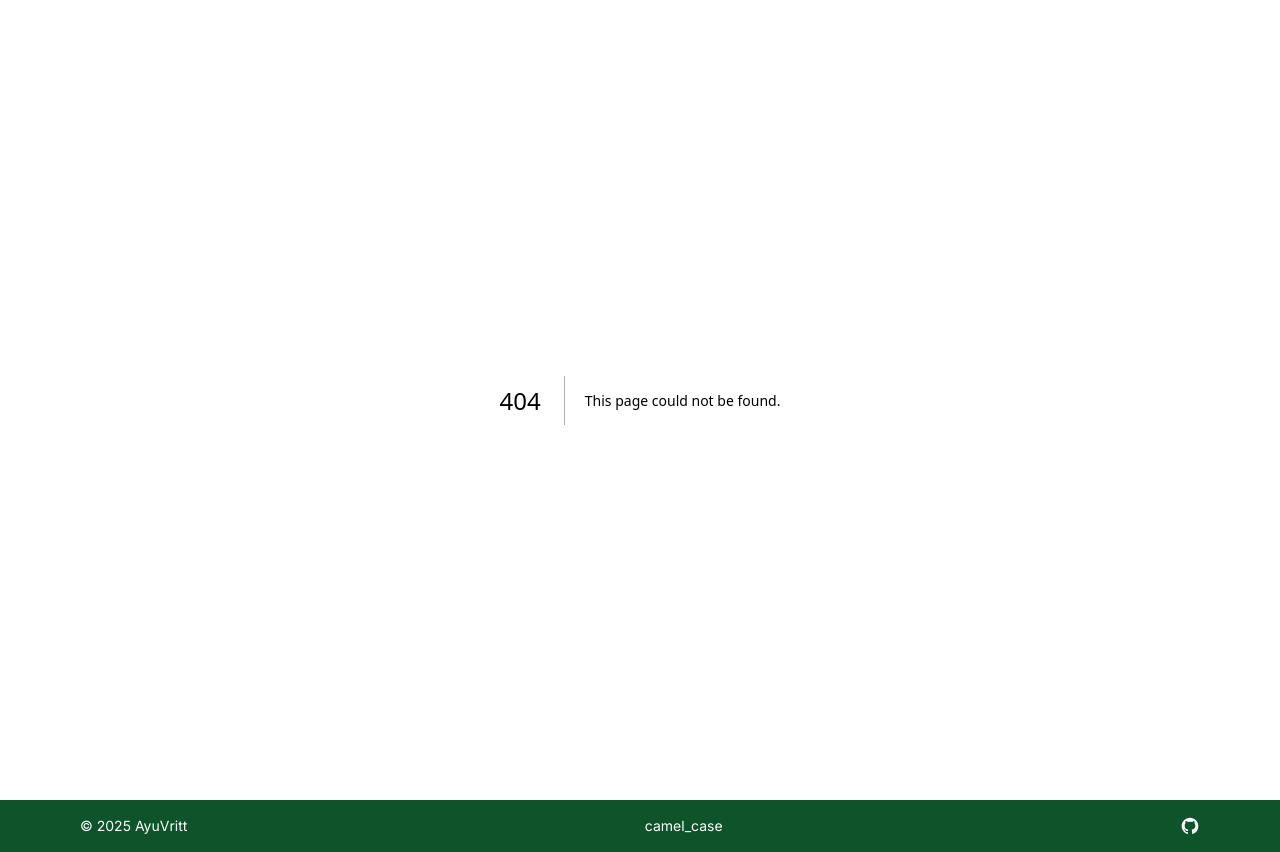
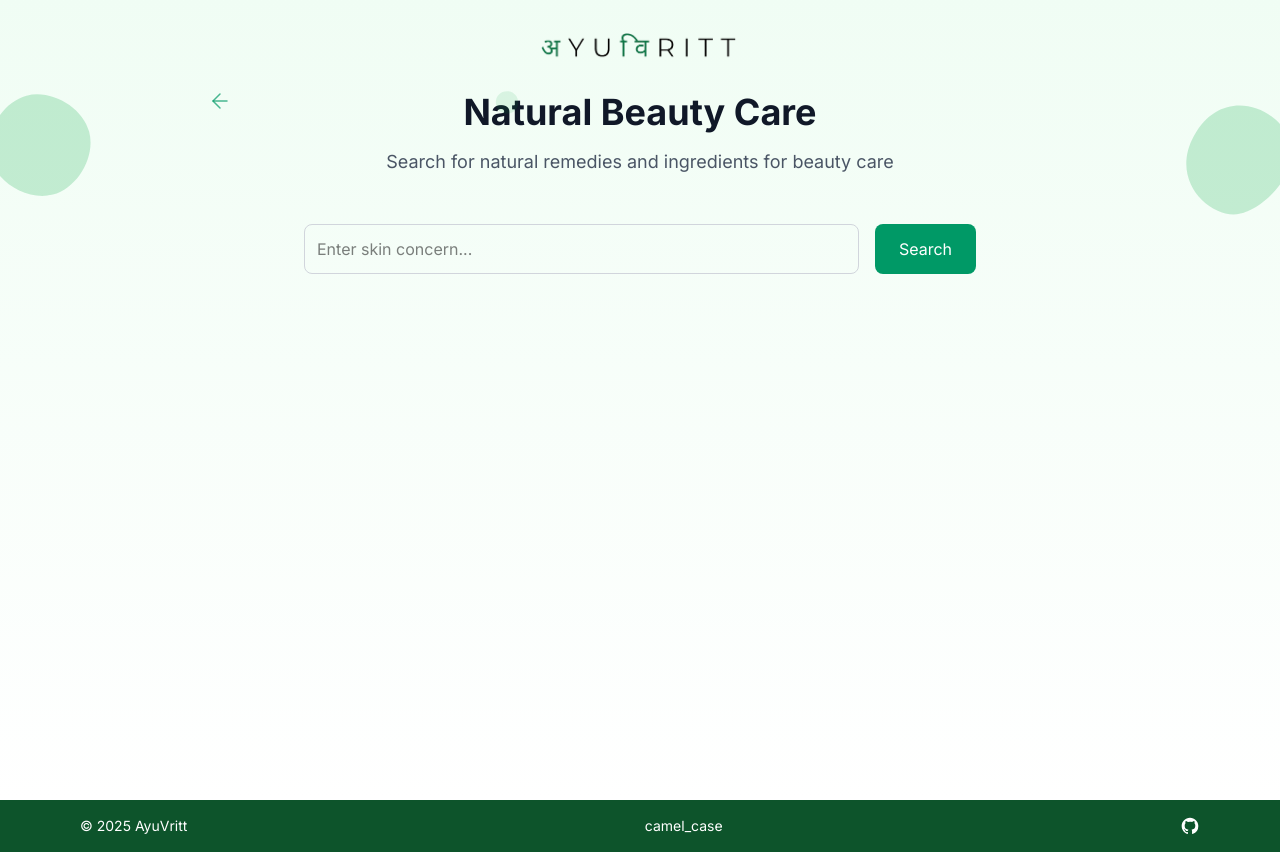
Before and after one commit to xditya/camel_case, a Next.js app in the folder ayuvritt/: page /beauty-care in a window 1280 px wide. Before the commit this address had no page. Built offline with nearby package versions, Linux system fonts and the light colour scheme.

Commit message:
feat: refactor skincare to beauty care and enhance search functionality

```diff
--- a/ayuvritt/src/app/skin-care/page.tsx
+++ b/ayuvritt/src/app/beauty-care/page.tsx
@@ -82,10 +82,10 @@ export default function SkinCarePage() {
             />
           </div>
           <h1 className="text-4xl font-bold text-gray-900 mb-4">
-            Natural Skin Care
+            Natural Beauty Care
           </h1>
           <p className="text-gray-600 text-lg">
-            Search for natural remedies and ingredients for skin care
+            Search for natural remedies and ingredients for beauty care
           </p>
         </div>
 
--- a/ayuvritt/src/app/get-started/page.tsx
+++ b/ayuvritt/src/app/get-started/page.tsx
@@ -169,9 +169,9 @@ export default function GetStarted() {
       icon: <PrescriptionIcon className="w-6 h-6 text-emerald-600" />,
     },
     {
-      title: "Skin Care",
-      description: "Ayurvedic skin care tips",
-      link: "/skin-care",
+      title: "Beauty Care",
+      description: "Ayurvedic beauty care tips",
+      link: "/beauty-care",
       icon: <SkincareIcon className="w-6 h-6 text-emerald-600" />,
     },
   ];
```
Also changed, not shown: 1 other file (tests, documents, lock files or other folders).
